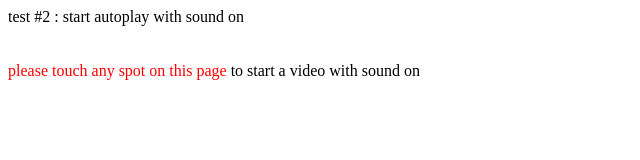
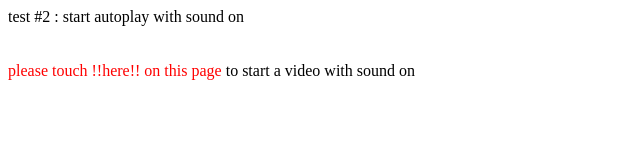
Before and after one commit to ksong0xd/minthegit2.github.io, a plain HTML site: page video-test-sound-on.html in a window 1280 px wide. Shown: the full height of the page, 0-640 px from the left. Drawn offline with Linux system fonts and the light colour scheme.

Commit message:
no message

```diff
--- a/video-test-sound-on.html
+++ b/video-test-sound-on.html
@@ -16,7 +16,7 @@
 
     log("test #2 : start autoplay with sound on");
     log("<br><br>");
-    log("<font color='red'>please touch any spot on this page</font> to start a video with sound on");
+    log("<font color='red'>please touch !!here!! on this page</font> to start a video with sound on");
 
     var video = document.createElement("video");
     video.src = "http://acdn.adnxs.com/video/demos/content/videos/baby.mp4";
```
